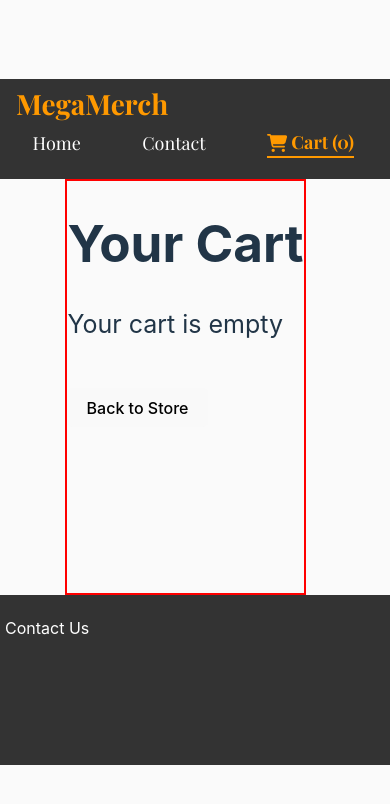
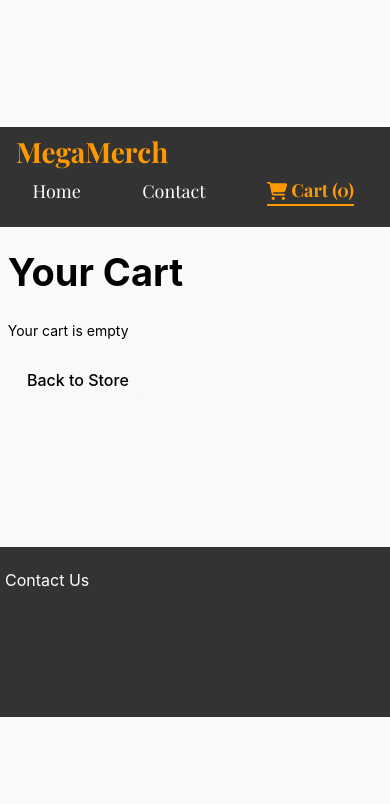
Before and after one commit to olem90/front-end-framworks-CA, a React (Vite) app: page /checkout in a window 390 px wide. Shown: the top 804 px of the page. Built offline with nearby package versions, Linux system fonts and the light colour scheme.

Commit message:
made the checkoutPage responsive

```diff
--- a/index.html
+++ b/index.html
@@ -5,6 +5,7 @@
     <link rel="icon" type="image/svg+xml" href="/vite.svg" />
     <meta name="viewport" content="width=device-width, initial-scale=1.0" />
     <link href="https://fonts.googleapis.com/css2?family=Playfair+Display:wght@400;700&display=swap" rel="stylesheet">
+    <link href="https://fonts.googleapis.com/css2?family=Oswald:wght@700&display=swap" rel="stylesheet">
     <title>Vite + React</title>
   </head>
   <body>
--- a/src/components/Cart/Cart.jsx
+++ b/src/components/Cart/Cart.jsx
@@ -42,20 +42,20 @@ function Cart() {
                         </>
                     ) : (
                         state.cart.map((product) => (
-                            <div key={product.id}>
+                            <div className="cartProductTemplateContainer" key={product.id}>
                                 <CartProductTemplate>
                                     <div className="cartProductImage">
                                         <img src={product.imageUrl} alt={product.title} />
                                     </div>
 
-                                    <div>
-                                        <h3 className="cartProductTitle">{product.title}</h3>
+                                    <div className="cart-product-text">
+                                        <h2 className="cartProductTitle">{product.title}</h2>
                                         <p>Quantity: {product.quantity}</p>
                                         <p>Price: ${product.discountedPrice}</p>
                                     </div>
 
                                     <ProductQuantityButtons>
-                                        <button onClick={() => decreaseQuantity(product)} >-</button>
+                                        <button id="decreaseQuantityBtn" onClick={() => decreaseQuantity(product)} >-</button>
                                         <button onClick={() => increaseQuantity(product)}>+</button>
                                     </ProductQuantityButtons>
                                     <button onClick={() => removeProduct(product)} className="removeItem-button">x</button>
--- a/src/components/Cart/Cart.styles.jsx
+++ b/src/components/Cart/Cart.styles.jsx
@@ -1,49 +1,232 @@
 import styled from "styled-components";
 
 export const CartProductTemplate = styled.div`
+  box-sizing: border-box;
   display: flex;
   gap: 15px;
-  margin-bottom: 25px;
+  margin-bottom: 20px;
+
+  @media(max-width: 649px) {
+    max-height: 200px;
+    margin-bottom: 5px;
+  }
+
+  @media(max-width: 499px) {
+    max-height: 120px;
+  }
+
 `
 
 
 export const CartStyles = styled.div`
-  width: calc(100vw - 19px);
+  min-width: 100%;
   box-sizing: border-box;
+  color: #000;
+
+      h2 {
+        font-size: 22px;
+      }
 
       img {
-
         min-width: 100%;
         max-width: 100px;
         min-height: 100%;
-        max-height: 100px;
+        max-height: 150px;
         object-fit: cover;
         border-radius: 5px;
       }
+
+      @media(max-width: 1200px) {
+        h1 {
+          font-size: 38px;
+        }
+
+        h2 {
+
+          font-size: 20px;
+        }
+      }
+
+      @media(max-width: 999px) {
+        h2 {
+          white-space: wrap;
+        }
+      }
+
+      @media(max-width: 749px) {
+        width: 70%;
+
+        img {
+          min-width: 100%;
+          min-height: 150px;
+          max-height: 150px;
+          object-fit: cover;
+          border-radius: 5px;
+        }
+      }
+
+      @media(max-width: 699px) {
+
+        h2 {
+          font-size: 18px;
+        }
+
+        img {
+          min-width: 100%;
+          min-height: 130px;
+          max-height: 130px;
+          object-fit: cover;
+          border-radius: 5px;
+        }
+      }
+
+      @media(max-width: 649px) {
+        img {
+          min-width: 100px;
+        max-width: 100px;
+        max-height: 110px;
+        min-height: 110px;
+        }
+
+        p {
+          margin: 3px;
+        }
+    }
+
+
+
+      @media(max-width: 549px) {
+        margin-left: auto;
+        margin-right: 10px;
+
+        h2 {
+          font-size: 18px;
+        }
+
+        p {
+          font-size: 15px;
+        }
+      }
+
+
+
+      @media(max-width: 449px) {
+        h2 {
+          white-space: wrap;
+        }
+
+        img {
+          min-height: 110px;
+          max-height: 110px;
+          min-width: 80px;
+          max-width: 80px;
+        }
+
+        p {
+         margin: 0;
+        }
+      }
+
+      @media(max-width: 399px) {
+        img {
+          min-width: 70px;
+          max-width: 70px;
+        }
+
+        h2 {
+          font-size: 16px;
+        }
+
+        p {
+          font-size: 14px;
+        }
+    }
 `
 
 export const ProductQuantityButtons = styled.div`
   display: flex;
-  background: none;
-  margin-left: auto;
-  margin-right: 100px;
-  gap: 15px;
+  box-sizing: border-box;
   align-items: center;
   justify-content: center;
+  gap: 15px;
+  margin-left: auto;
+  margin-right: 40px;
+  margin-block: auto;
+
+  @media(max-width: 999px) {
+    margin-right: 20px;
+  }
+
+  @media(max-width: 775px) {
+    margin-right: 5px;
+    gap: 10px;
+  }
+
+  @media(max-width: 699px) {
+    margin-left: 0px;
+    margin-right: 10px;
+  }
+
+  @media(max-width: 649px) {
+    margin-left: auto;
+
+  }
+
+  @media(max-width: 549px) {
+    margin-left: auto;
+    margin-right: 10px;
+    gap: 5px;
+  }
+
+  @media(max-width: 449px) {
+    margin-right: 0px;
+    gap: 5px;
+  }
+
+  @media(max-width: 399px) {
+    gap: 4px;
+
+  }
 
       button {
+        box-sizing: border-box;
+        display: flex;
         color: #fff;
-        font-weight: bold;
+        font-weight: 700;
         background: #000;
+        padding: 8px 8px;
+        height: 30px;
         width: 30px;
-        height: 30px;
-        line-height: 30px;
+        align-items: center;
+        justify-content: center;
         border-radius: 9px;
         border: none;
-        outline: none;
-        font-size: 16px;
-        display: flex;
-        justify-content: center;
-        align-items: center;
+        font-size: 22px;
+        font-family: 'Oswald',  sans-serif;
+
+        @media(max-width: 749px) {
+          font-size: 20px;
+          padding: 8px 8px;
+          height: 26px;
+          width: 26px;
+        }
+
+
+        @media(max-width: 549px) {
+          font-size: 20px;
+          padding: 8px 8px;
+          height: 22px;
+          width: 22px;
+        }
+
+        @media(max-width: 349px) {
+          font-size: 18px;
+          padding: 8px 8px;
+          height: 22px;
+          width: 22px;
+
+        }
       }
+
+
 `
--- a/src/styles.scss
+++ b/src/styles.scss
@@ -31,8 +31,6 @@ body {
 .productPrice {
     text-decoration: line-through;
     margin-inline: 9px;
-
-
 }
 
 .discountPercent {
@@ -60,7 +58,6 @@ body {
 
     :nth-child(1) {
         font-weight: bold;
-
     }
 
     @media(max-width: 899px) {
@@ -133,8 +130,6 @@ body {
       }
 }
 
-
-
 .username-reviews {
     margin-right: 15px;
 }
@@ -164,6 +159,8 @@ body {
     }
 }
 
+
+
 .productDetails-img-container {
     display: flex;
     flex-direction: column;
@@ -179,20 +176,105 @@ body {
 }
 
 .cart-wrapper {
-    width: fit-content;
+    width: 600px;
     margin-inline: auto;
-    border: 2px solid red;
 
     .cartTotal {
         border-block: 2px solid black;
         margin-top: 50px;
         padding: 7px;
     }
+
+    @media(max-width: 999px) {
+        width: 66%;
+    }
+
+    @media(max-width: 749px) {
+        width: 70%;
+    }
+
+    @media(max-width: 649px) {
+        width: 80%;
+    }
+
+    @media(max-width: 499px) {
+        width: 90%;
+    }
+
+    @media(max-width: 399px) {
+        width: 96%;
+    }
+}
+
+.cart-product-text {
+    min-width: 200px;
+    max-width: 200px;
+
+    @media(max-width: 699px) {
+        min-width: 180px;
+        max-width: 180px;
+    }
+
+    @media(max-width: 649px) {
+        min-width: 180px;
+        max-width: 180px;
+    }
+
+    @media(max-width: 549px) {
+        min-width: 160px;
+        max-width: 160px;
+    }
+
+    @media(max-width: 399px) {
+        min-width: 130px;
+        max-width: 130px;
+    }
+
+    @media(max-width: 339px) {
+        min-width: 110px;
+        max-width: 110px;
+    }
+
+    @media(max-width: 320px) {
+        min-width: 100px;
+        max-width: 100px;
+    }
+
+
+
+}
+
+#decreaseQuantityBtn {
+    line-height: 0.8;
+    font-family: sans-serif;
 }
 
 .cartProductImage {
-    width: 140px;
-    margin-right: 10px;
+    min-width: 150px;
+    margin-right: 5px;
+
+    @media(max-width: 725px) {
+        min-width: 120px;
+        max-width: 120px;
+    }
+
+    @media(max-width: 649px) {
+        min-width: 100px;
+        max-width: 100px;
+        max-height: 110px;
+        min-height: 110px;
+        margin-right: 0px;
+    }
+
+    @media(max-width: 449px) {
+        min-width: 80px;
+        max-width: 80px;
+    }
+
+    @media(max-width: 399px) {
+        min-width: 70px;
+        max-width: 70px;
+    }
 }
 
 .cartProductTitle {
@@ -207,7 +289,8 @@ body {
     height: fit-content;
     font-size: 22px;
     border: none;
-
+    color: #000;
+    font-weight: 600;
 }
 
 .removeItem-button:hover {
```
